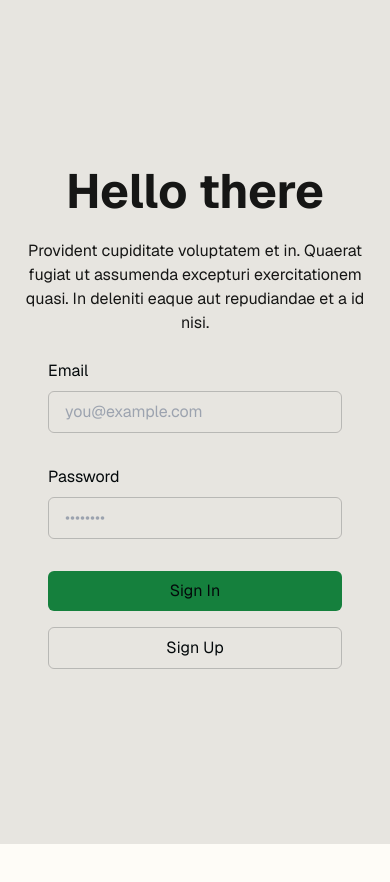
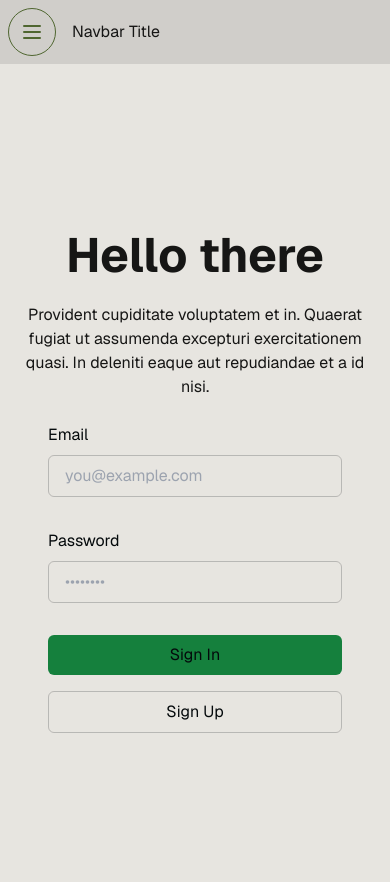
Before and after one commit to EvanZhouDev/codeforcause-hackathon, a Next.js app: page / in a window 390 px wide. Shown: the top 882 px of the page. Before the commit the page ends 844 px from the top, so only its background shows below. Built offline with nearby package versions, Linux system fonts and the light colour scheme; no server answers.

Commit message:
:sparkles: Initial navbar

```diff
--- a/app/layout.tsx
+++ b/app/layout.tsx
@@ -19,7 +19,66 @@
 }) {
 	return (
 		<html lang="en" className={GeistSans.className}>
-			<body className="flex flex-row">{children}</body>
+			<body>
+				<div className="drawer lg:drawer-open">
+					<input id="my-drawer-2" type="checkbox" className="drawer-toggle" />
+					<div className="drawer-content flex flex-col">
+						{/* Navbar */}
+						<div className="w-full navbar bg-base-300">
+							<div className="flex-none lg:hidden">
+								<label
+									htmlFor="my-drawer-2"
+									aria-label="open sidebar"
+									className="btn btn-square btn-ghost"
+								>
+									<svg
+										xmlns="http://www.w3.org/2000/svg"
+										fill="none"
+										viewBox="0 0 24 24"
+										className="inline-block w-6 h-6 stroke-current"
+									>
+										<path
+											strokeLinecap="round"
+											strokeLinejoin="round"
+											strokeWidth="2"
+											d="M4 6h16M4 12h16M4 18h16"
+										/>
+									</svg>
+								</label>
+							</div>
+							<div className="flex-1 px-2 mx-2">Navbar Title</div>
+							<div className="flex-none hidden lg:block">
+								<ul className="menu menu-horizontal">
+									{/* Navbar menu content here */}
+									<li>
+										<a>Navbar Item 1</a>
+									</li>
+									<li>
+										<a>Navbar Item 2</a>
+									</li>
+								</ul>
+							</div>
+						</div>
+						{children}
+					</div>
+					<div className="drawer-side">
+						<label
+							htmlFor="my-drawer-2"
+							aria-label="close sidebar"
+							className="drawer-overlay"
+						/>
+						<ul className="menu p-4 w-80 min-h-full bg-base-200 text-base-content">
+							{/* Sidebar content here */}
+							<li>
+								<a>Sidebar Item 1</a>
+							</li>
+							<li>
+								<a>Sidebar Item 2</a>
+							</li>
+						</ul>
+					</div>
+				</div>
+			</body>
 		</html>
 	);
 }
```
